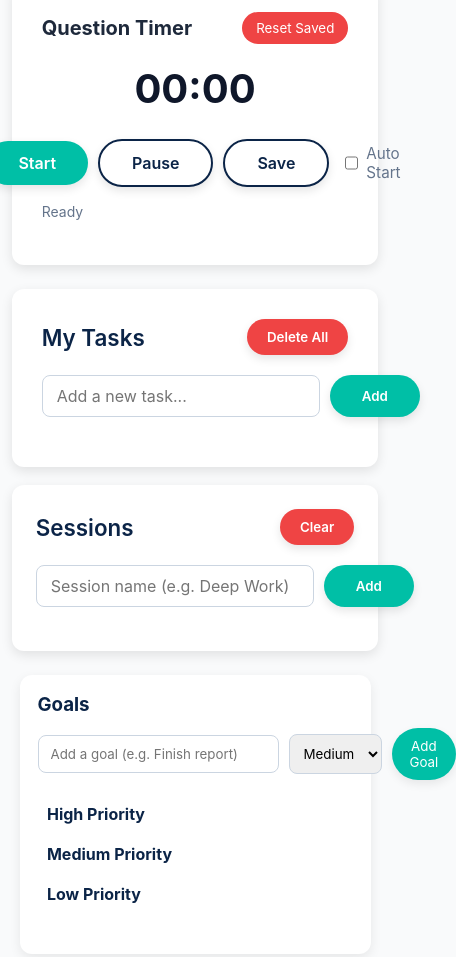
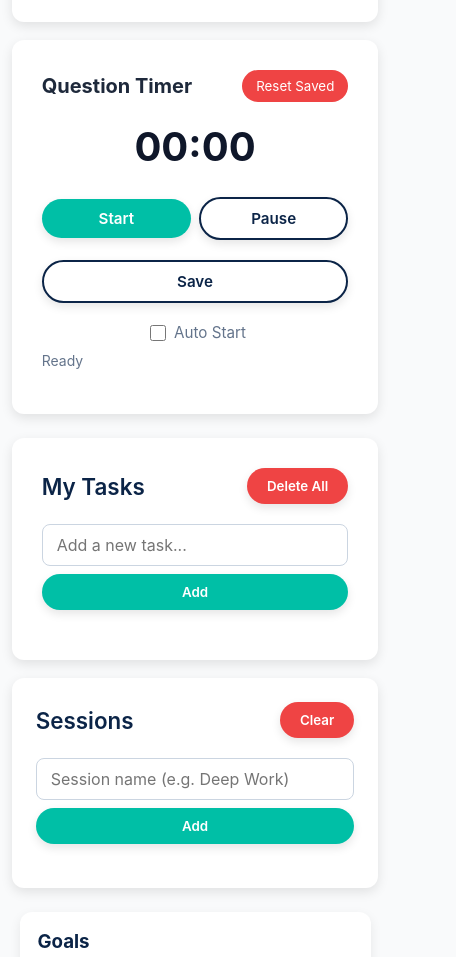
Before and after one commit to bharadwajkolluru777-creator/Focus-Flow, a plain HTML site: page index.html in a window 390 px wide. Shown: the part 840-1797 px from the top of the page, 456 px wide, since content can reach past the window. Drawn offline with Linux system fonts and the light colour scheme.

Commit message:
Update index.html

```diff
--- a/index.html
+++ b/index.html
@@ -322,6 +322,62 @@
       nav ul {gap: 12px;flex-wrap: wrap;}
       nav ul li a {font-size: 0.95rem;padding:6px 4px;}
     }
+    @media (max-width: 768px) {
+  /* Make timer and input buttons fit smaller screens */
+  .controls {
+    flex-wrap: wrap;
+    gap: 8px;
+  }
+
+  .controls button {
+    flex: 1 1 45%;
+    padding: 10px 0;
+    font-size: 0.95rem;
+  }
+
+  /* Auto Start toggle below buttons for clean layout */
+  .controls .auto-start {
+    width: 100%;
+    justify-content: center;
+    margin-top: 6px;
+  }
+
+  .task-input {
+    flex-direction: column;
+    gap: 8px;
+  }
+
+  .task-input input,
+  .task-input button {
+    width: 100%;
+  }
+
+  .task-input button {
+    padding: 10px 0;
+  }
+
+  /* Goal and session buttons */
+  .goals-controls {
+    flex-direction: column;
+    gap: 8px;
+  }
+
+  .goals-controls input,
+  .goals-controls select,
+  .goals-controls button {
+    width: 100%;
+  }
+
+  /* Make timer text smaller to fit */
+  .time {
+    font-size: 40px;
+  }
+
+  /* Prevent horizontal scroll on mobile */
+  body {
+    overflow-x: hidden;
+  }
+}
     /* Footer styling */
     .site-footer {background: #000; color: #e6e6e6; padding: 18px 0; text-align: center; margin-top: 30px;}
     .site-footer .footer-container {max-width: 1100px; margin: 0 auto; padding: 0 20px; font-size: 0.95rem; opacity: 0.95}
```
